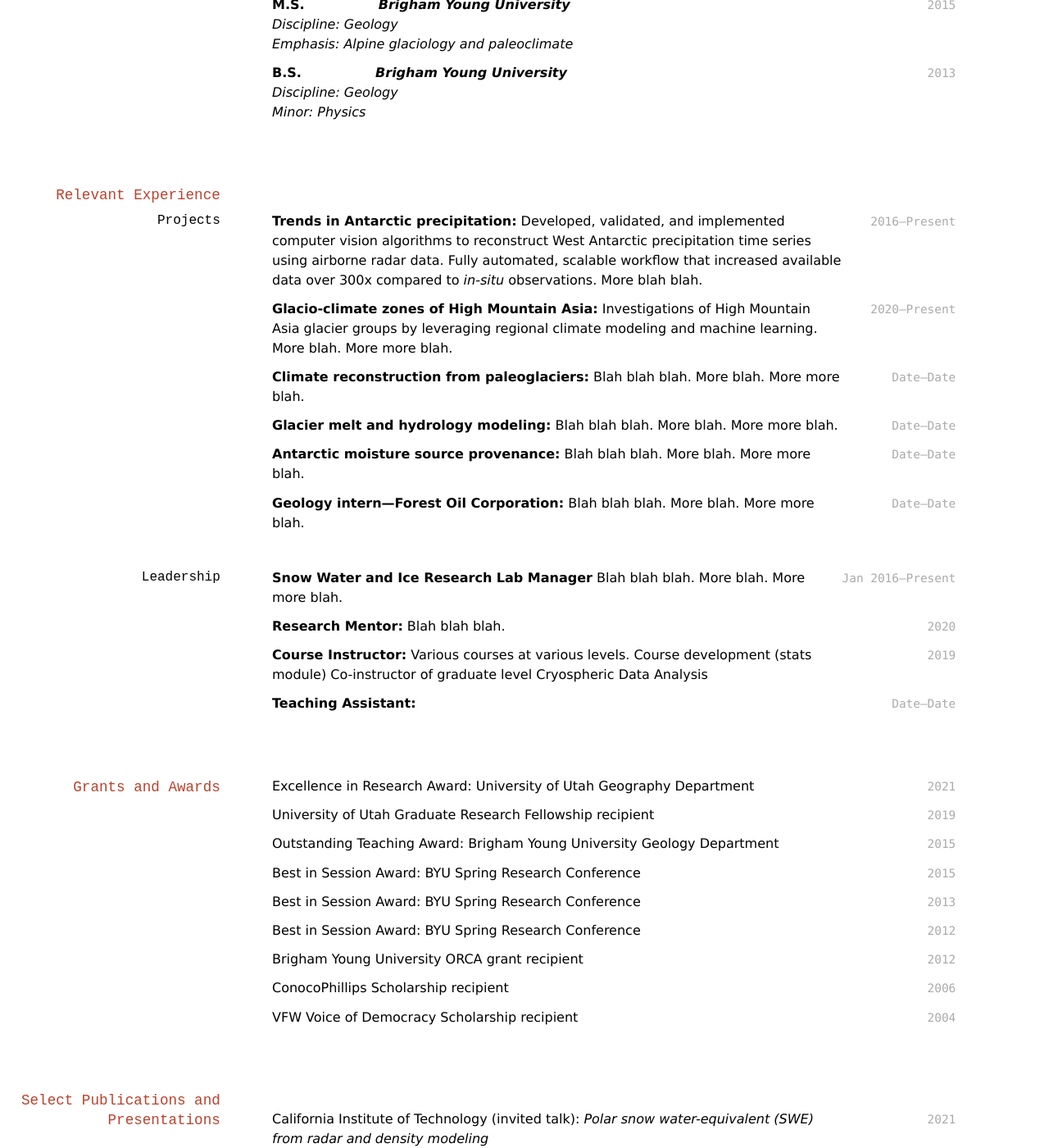
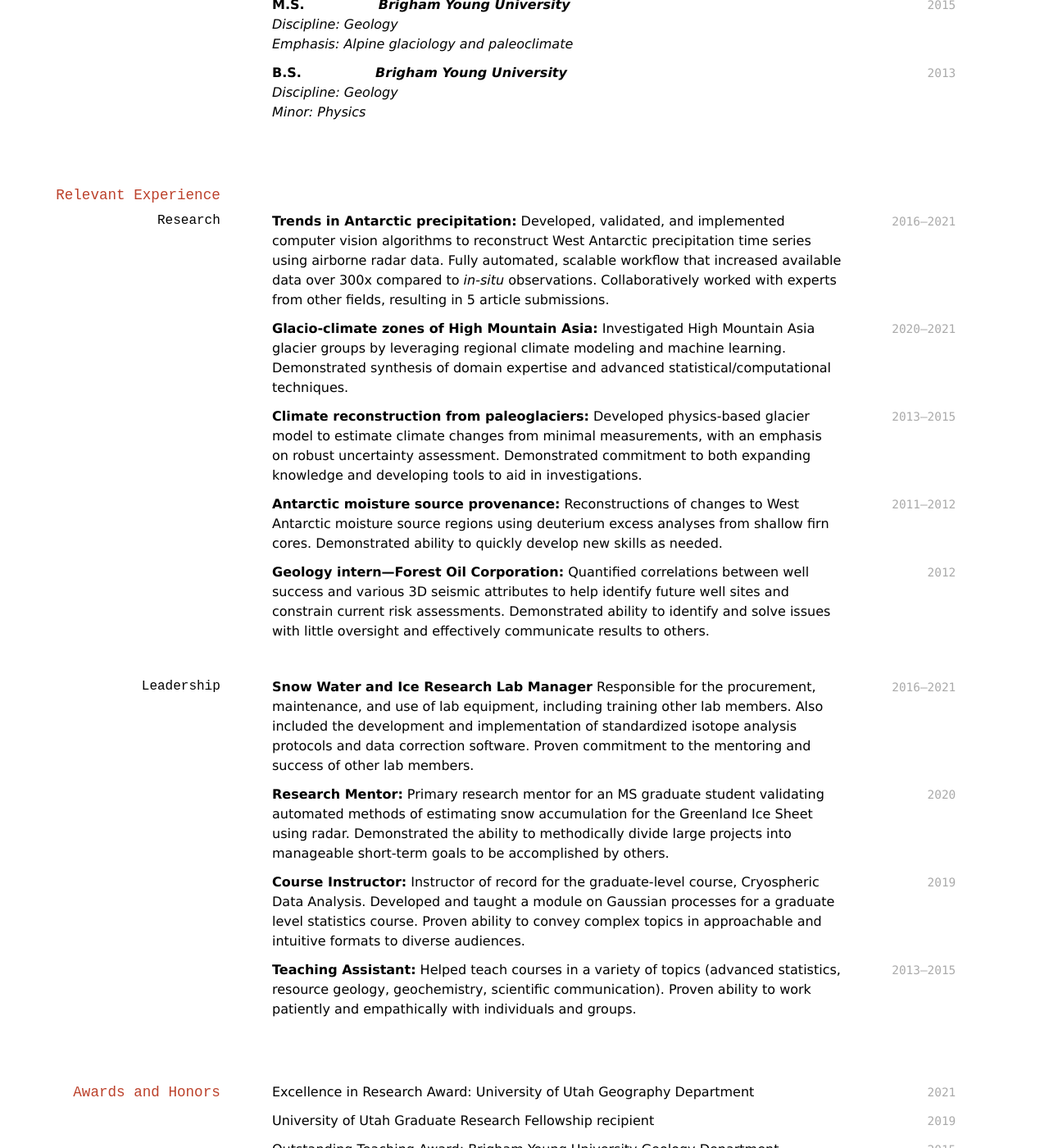
Before and after one commit to durbank/durbank.github.io, a Jekyll site: the page built from cv/resume.md, in a window 1280 px wide and 1400 px high, scrolled down 600 px. Shown: the whole window at 82% size. Built offline with Jekyll 4.4.1, drawn with Linux system fonts in a browser that asks for light colours; some of the changed text lies outside the part shown.

Commit message:
Completes draft versions ready for review

```diff
--- a/cv/resume.md
+++ b/cv/resume.md
@@ -25,7 +24,7 @@ A ____ position where I can leverage my experience in Earth Sciences, remote sen
 ## Education
 
 `2021`
-**Ph.D.** &emsp;&emsp;&emsp;&emsp;&emsp; **_University of Utah_**\
+**Ph.D.** &emsp;&emsp;&emsp;&emsp;&ensp; **_University of Utah_**\
 *Discipline: Geography*\
 *Emphasis: Glaciology and climatology*
 
@@ -41,66 +40,65 @@ A ____ position where I can leverage my experience in Earth Sciences, remote sen
 
 ## Relevant Experience
 
-### Projects
+### Research
 
-`2016–Present`
+`2016–2021`
 **Trends in Antarctic precipitation:**
 Developed, validated, and implemented computer vision algorithms to reconstruct West Antarctic precipitation time series using airborne radar data.
 Fully automated, scalable workflow that increased available data over 300x compared to *in-situ* observations.
-More blah blah.
+Collaboratively worked with experts from other fields, resulting in 5 article submissions.
 
-`2020–Present`
+`2020–2021`
 **Glacio-climate zones of High Mountain Asia:**
-Investigations of High Mountain Asia glacier groups by leveraging regional climate modeling and machine learning.
-More blah.
-More more blah.
+Investigated High Mountain Asia glacier groups by leveraging regional climate modeling and machine learning.
+Demonstrated synthesis of domain expertise and advanced statistical/computational techniques.
 
-`Date–Date`
-**Climate reconstruction from paleoglaciers:**
-Blah blah blah.
-More blah.
-More more blah.
-
-`Date–Date`
+<!-- `2016`
 **Glacier melt and hydrology modeling:**
 Blah blah blah.
 More blah.
-More more blah.
+- Dynamic modeling of energy exchange and  -->
 
-`Date–Date`
+`2013–2015`
+**Climate reconstruction from paleoglaciers:**
+Developed physics-based glacier model to estimate climate changes from minimal measurements, with an emphasis on robust uncertainty assessment.
+Demonstrated commitment to both expanding knowledge and developing tools to aid in investigations.
+
+`2011–2012`
 **Antarctic moisture source provenance:**
-Blah blah blah.
-More blah.
-More more blah.
+Reconstructions of changes to West Antarctic moisture source regions using deuterium excess analyses from shallow firn cores.
+Demonstrated ability to quickly develop new skills as needed.
 
-`Date–Date`
+`2012`
 **Geology intern—Forest Oil Corporation:**
-Blah blah blah.
-More blah.
-More more blah.
+Quantified correlations between well success and various 3D seismic attributes to help identify future well sites and constrain current risk assessments.
+Demonstrated ability to identify and solve issues with little oversight and effectively communicate results to others.
 
 ### Leadership
 
-`Jan 2016–Present`
+`2016–2021`
 **Snow Water and Ice Research Lab Manager**
-Blah blah blah.
-More blah.
-More more blah.
+Responsible for the procurement, maintenance, and use of lab equipment, including training other lab members.
+Also included the development and implementation of standardized isotope analysis protocols and data correction software.
+Proven commitment to the mentoring and success of other lab members.
 
 `2020`
 **Research Mentor:**
-Blah blah blah.
+Primary research mentor for an MS graduate student validating automated methods of estimating snow accumulation for the Greenland Ice Sheet using radar.
+Demonstrated the ability to methodically divide large projects into manageable short-term goals to be accomplished by others.
 
 `2019`
 **Course Instructor:**
-Various courses at various levels.
-Course development (stats module)
-Co-instructor of graduate level Cryospheric Data Analysis
+Instructor of record for the graduate-level course, Cryospheric Data Analysis.
+Developed and taught a module on Gaussian processes for a graduate level statistics course.
+Proven ability to convey complex topics in approachable and intuitive formats to diverse audiences.
 
-`Date–Date`
+`2013–2015`
 **Teaching Assistant:**
+Helped teach courses in a variety of topics (advanced statistics, resource geology, geochemistry, scientific communication).
+Proven ability to work patiently and empathically with individuals and groups.
 
-## Grants and Awards
+## Awards and Honors
 
 `2021`
 Excellence in Research Award: University of Utah Geography Department
@@ -129,13 +127,13 @@ ConocoPhillips Scholarship recipient
 `2004`
 VFW Voice of Democracy Scholarship recipient
 
-## Select Publications and Presentations
+<!-- ## Select Publications and Presentations
 
 `2021`
 California Institute of Technology (invited talk): *Polar snow water-equivalent (SWE) from radar and density modeling*
 
 `2020`
-Brigham Young University (invited talk): *Recent trends in West Antarctic surface mass balance using automated radar echo sounding*
+Brigham Young University (invited talk): *Recent trends in West Antarctic surface mass balance using automated radar echo sounding* -->
 
 
 
```
Also changed, not shown: other parts of cv/resume.md (+1 -2 lines), cv/cv.md (+0 -1 lines).
